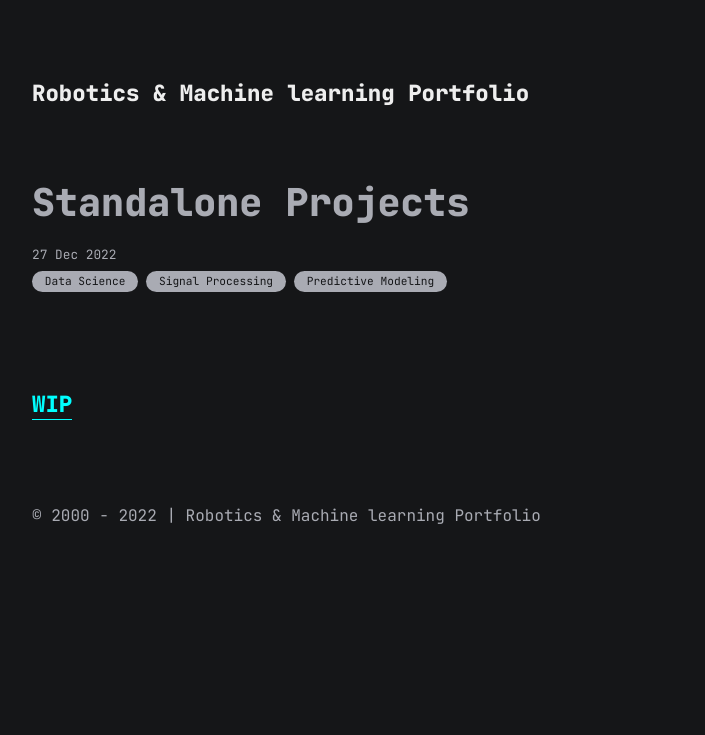
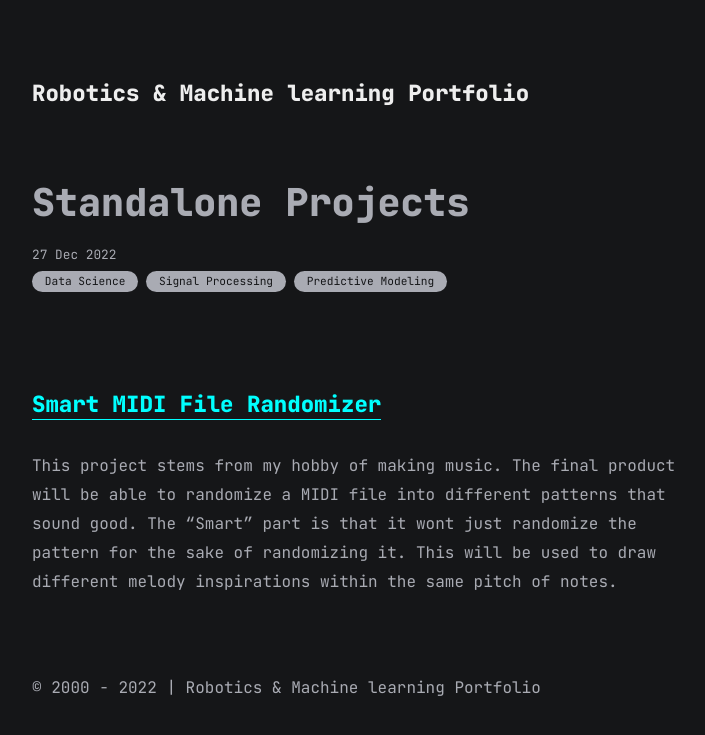
Before and after one commit to jeongwoongc/jeongwoongc.github.io, a Jekyll site: the page built from all_collections/_posts/2022-12-27-standalone-projects.md, in a window 1280 px wide. Shown: the top 735 px of the page, without its empty margins (283-988 px from the left). Built offline with Jekyll 4.4.1, drawn with Linux system fonts in a browser that asks for light colours.

Commit message:
standalone MIDI link

```diff
--- a/all_collections/_posts/2022-12-27-standalone-projects.md
+++ b/all_collections/_posts/2022-12-27-standalone-projects.md
@@ -5,4 +5,6 @@ date: 2022-12-27
 categories: [Data Science, Signal Processing, Predictive Modeling ]
 ---
 
-#### [WIP](https://github.com/jeongwoongc/jeongwoongc.github.io)
+#### [Smart MIDI File Randomizer](https://nbviewer.org/github/jeongwoongc/jeongwoongc.github.io/blob/main/all_collections/JupyterNBs/Standalone_MIDI/MIDI.ipynb)
+
+This project stems from my hobby of making music. The final product will be able to randomize a MIDI file into different patterns that sound good. The "Smart" part is that it wont just randomize the pattern for the sake of randomizing it. This will be used to draw different melody inspirations within the same pitch of notes.
```
